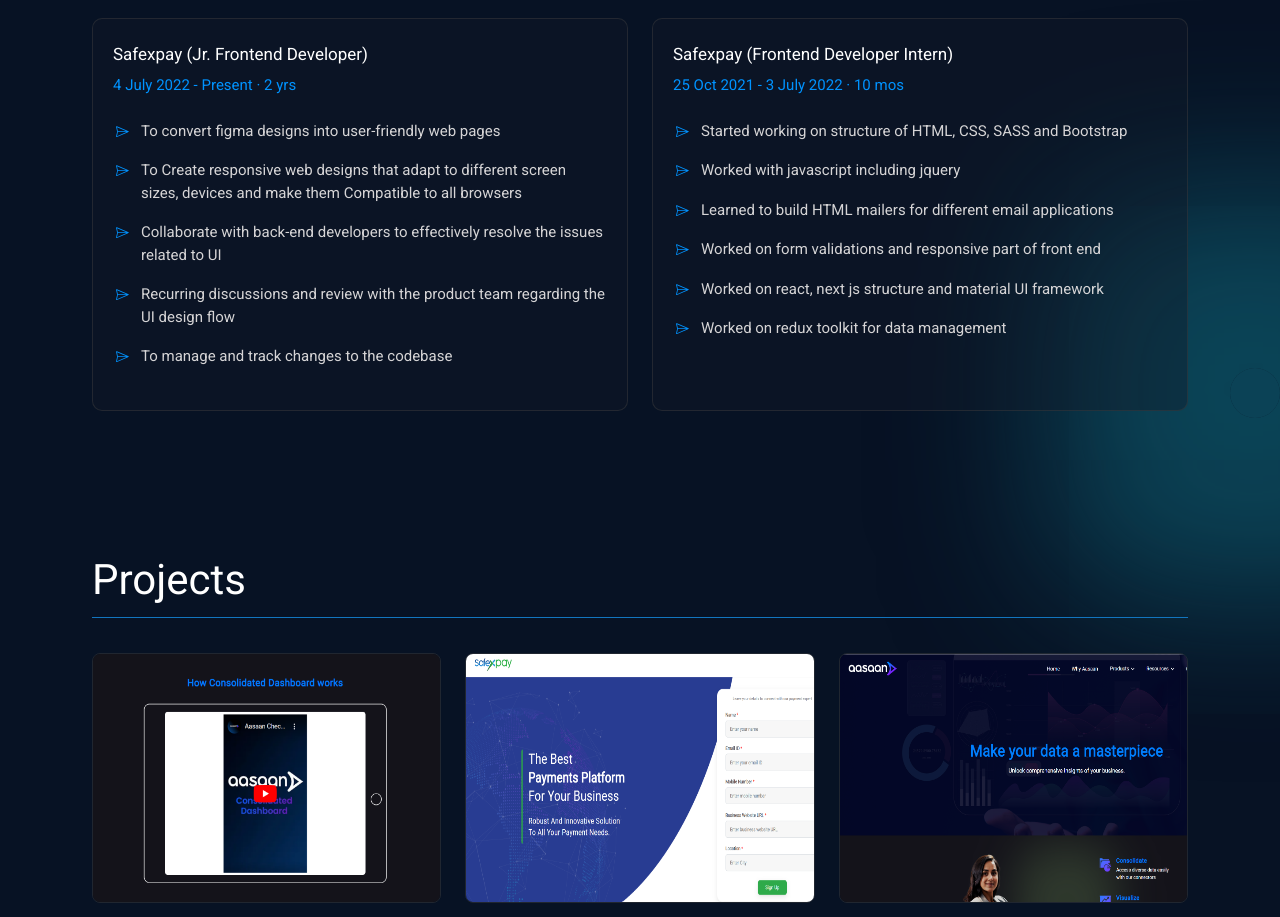
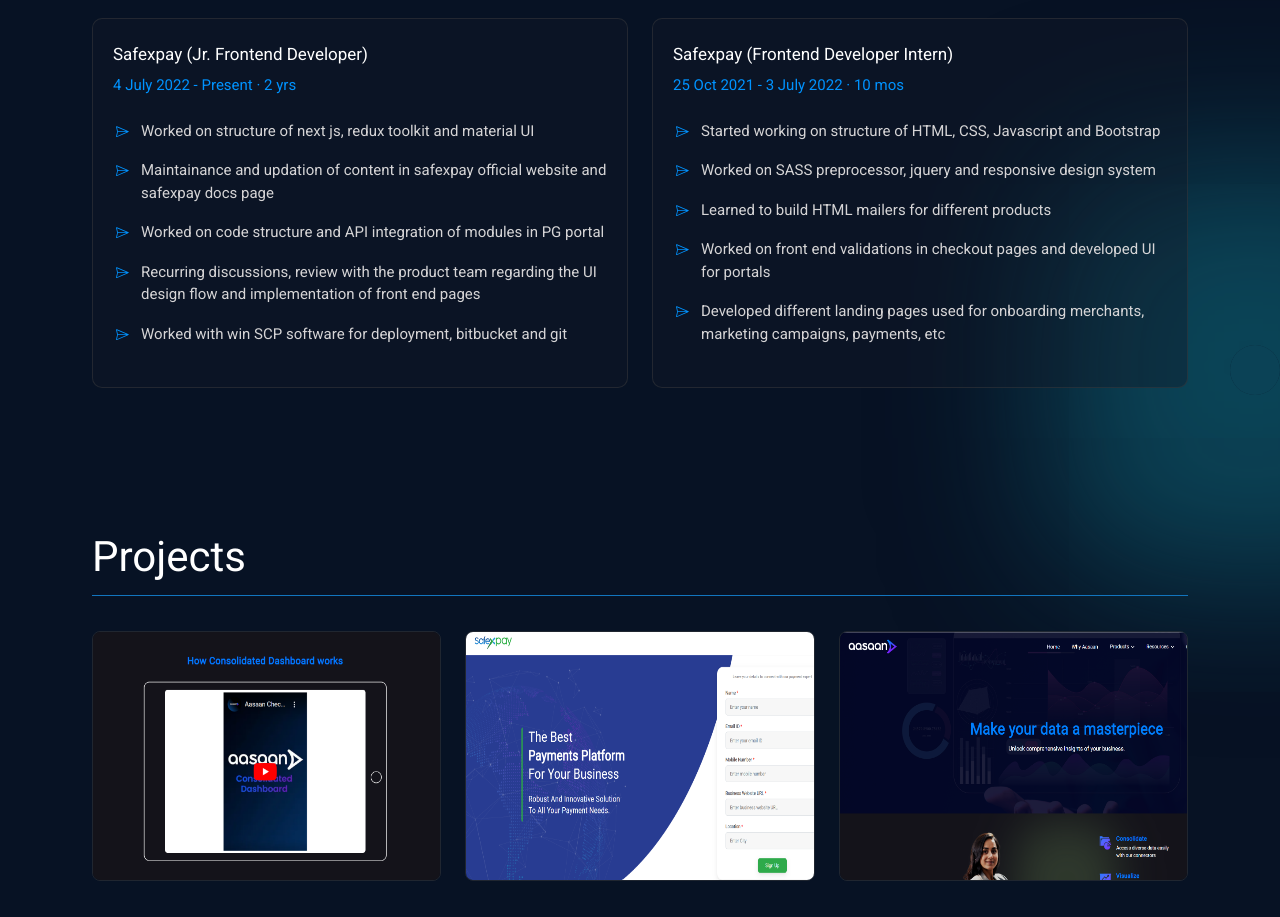
Before and after one commit to pratik1243/portfolio-app, a Next.js app: page / in a window 1280 px wide. Shown: the part 1880-2797 px from the top of the page. Built offline with nearby package versions, Linux system fonts and the light colour scheme.

Commit message:
resume changes in portfolio

```diff
--- a/components/Header.js
+++ b/components/Header.js
@@ -66,7 +66,7 @@
               </li>
               <li>
                 <a
-                  href="/Pratik-Thakur-Resume.pdf"
+                  href="/Pratik-New-Resume.pdf"
                   type="application/pdf"
                   rel="noreferrer"
                   target="_blank"
--- a/components/Projects.js
+++ b/components/Projects.js
@@ -320,7 +320,7 @@
                           <ul className="description-list">
                             <li>
                               DMO is merchant onboarding system in which users
-                              goes through KYC process
+                              goes through KYC process in portal
                             </li>
                             <li>
                               Developed structure using languages such HTML,
@@ -333,7 +333,10 @@
                             <li>
                               Integrated front-end validation part of kyc forms
                             </li>
-                            {/* <li></li> */}
+                            <li>
+                              Worked with back-end developers to resolve the
+                              issues related to UI in CSS and JS
+                            </li>
                           </ul>
                         </div>
                       </Col>
@@ -421,9 +424,13 @@
                           </h3>
                           <ul className="description-list">
                             <li>
+                              PG 2.0 portal acts as an intermediary in
+                              electronic financial transactions between admin and merchants
+                            </li>
+                            <li>
                               Developed front end for modules such as
-                              e-verification, e-invoice, kyc hub and
-                              payment page customization
+                              e-verification, e-invoice, kyc hub and payment
+                              page customization
                             </li>
                             <li>
                               Worked on API integration part of modules in
@@ -478,18 +485,22 @@
                           </h3>
                           <ul className="description-list">
                             <li>
-                            Aasaan is build to improve the shopping experience and increase conversions on a brand's website
+                              Aasaan is build to improve the shopping experience
+                              and increase conversions on a brand's website
                             </li>
                             <li>
-                              Worked on react js, react
-                              bootstrap and developed pages for merchant portal
+                              Worked on react js, react bootstrap and developed
+                              pages for merchant portal
                             </li>
                             <li>
-                              Developed landing pages and emailers for merchant portal
+                              Developed landing pages and emailers for merchant
+                              portal
                             </li>
                             <li></li>
                             <li>
-                              Developed checkout customization module in which merchants can customize brand color and theme of aasaan checkout page integrated in their websites
+                              Developed checkout customization module in which
+                              merchants can customize brand color and theme of
+                              aasaan checkout page integrated in their websites
                             </li>
                           </ul>
                         </div>
--- a/components/Sidebar.js
+++ b/components/Sidebar.js
@@ -86,7 +86,7 @@
             </a>
           </li>
           <li className="menu-list-btn resume-dowmload-btn">
-            <a href="/Pratik-Thakur-Resume.pdf" type="application/pdf" download>
+            <a href="/Pratik-New-Resume.pdf" type="application/pdf" download>
               Resume
             </a>
           </li>
--- a/components/Work.js
+++ b/components/Work.js
@@ -3,8 +3,9 @@
 
 const Work = ({ animateTrigger1 }) => {
   return (
-    <div id="works-sec"
-    className={`work-sec ${animateTrigger1 ? "animate-work-sec" : ""}`}
+    <div
+      id="works-sec"
+      className={`work-sec ${animateTrigger1 ? "animate-work-sec" : ""}`}
     >
       <Container className="container-sec">
         <Row>
@@ -12,47 +13,62 @@
             <h1 className="work-head-txt">Work Experience</h1>
           </Col>
           <Col lg={6} md={6} sm={6} xs={12}>
-            <div className={`experience-cards ${animateTrigger1 ? "animate-work-cards" : ""}`}>
+            <div
+              className={`experience-cards ${
+                animateTrigger1 ? "animate-work-cards" : ""
+              }`}
+            >
               <h4>Safexpay (Jr. Frontend Developer)</h4>
               <span>4 July 2022 - Present · 2 yrs</span>
 
               <ul className="roles-list">
-                <li> To convert figma designs into user-friendly web pages</li>
                 <li>
-                  To Create responsive web designs that adapt to different
-                  screen sizes, devices and make them Compatible to all browsers
+                  Worked on structure of next js, redux toolkit and material UI
                 </li>
                 <li>
-                  Collaborate with back-end developers to effectively resolve
-                  the issues related to UI
+                  Maintainance and updation of content in safexpay official
+                  website and safexpay docs page
                 </li>
                 <li>
-                  Recurring discussions and review with the product team
-                  regarding the UI design flow
+                  Worked on code structure and API integration of modules in PG
+                  portal
                 </li>
                 <li>
-                  To manage and track changes to the codebase
+                  Recurring discussions, review with the product team regarding
+                  the UI design flow and implementation of front end pages
+                </li>
+                <li>
+                  Worked with win SCP software for deployment, bitbucket and git
                 </li>
               </ul>
             </div>
           </Col>
           <Col lg={6} md={6} sm={6} xs={12}>
-            <div className={`experience-cards expe-card2 ${animateTrigger1 ? "animate-work-cards" : ""}`}>
+            <div
+              className={`experience-cards expe-card2 ${
+                animateTrigger1 ? "animate-work-cards" : ""
+              }`}
+            >
               <h4>Safexpay (Frontend Developer Intern)</h4>
               <span>25 Oct 2021 - 3 July 2022 · 10 mos</span>
 
               <ul className="roles-list">
-                <li>Started working on structure of HTML, CSS, SASS and Bootstrap</li>
-                <li>Worked with javascript including jquery</li>
-                <li>Learned to build HTML mailers for different email applications</li>
                 <li>
-                  Worked on form validations and responsive part of front end
+                  Started working on structure of HTML, CSS, Javascript and
+                  Bootstrap
                 </li>
                 <li>
-                  Worked on react, next js structure and material UI framework
+                  Worked on SASS preprocessor, jquery and responsive design
+                  system
+                </li>
+                <li>Learned to build HTML mailers for different products</li>
+                <li>
+                  Worked on front end validations in checkout pages and
+                  developed UI for portals
                 </li>
                 <li>
-                  Worked on redux toolkit for data management
+                  Developed different landing pages used for onboarding
+                  merchants, marketing campaigns, payments, etc
                 </li>
               </ul>
             </div>
```
Also changed, not shown: 2 other files (tests, documents, lock files or other folders).
